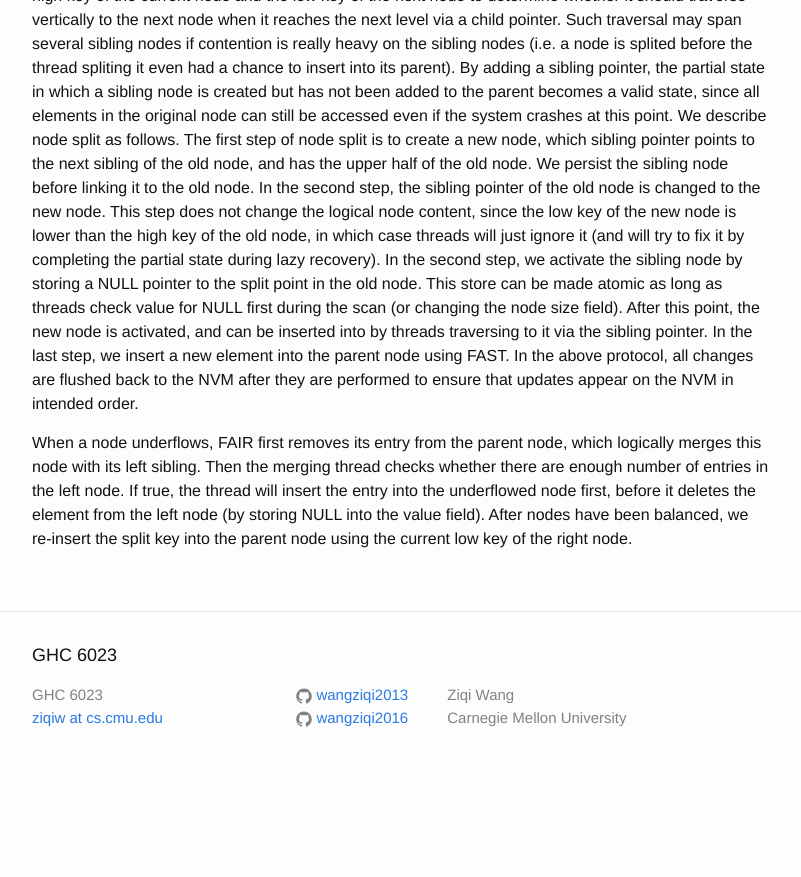
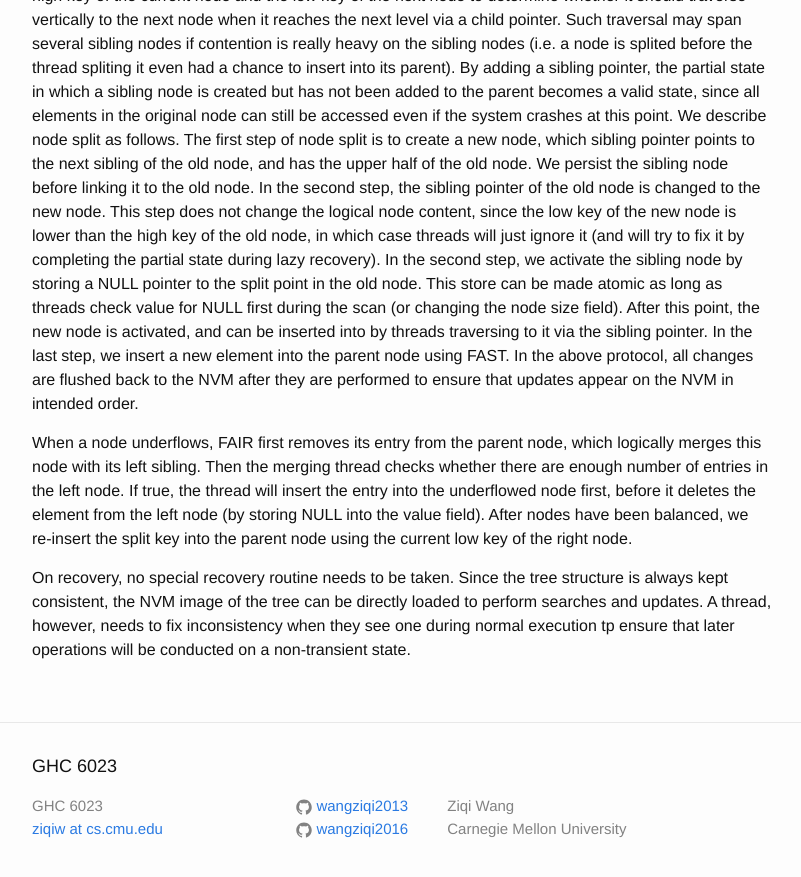
Before and after one commit to wangziqi2013/wangziqi2013.github.io, a Jekyll site: the page built from _posts/2019-11-21-fast-fair.markdown, in a window 1280 px wide and 900 px high, scrolled down 3229 px. Shown: the top 877 px of the window, without its empty margins (238-1039 px from the left). Built offline with Jekyll 4.4.1, drawn with Linux system fonts in a browser that asks for light colours; before the commit the page ends 4018 px from its top, so only the background shows below that.

Commit message:
Adding recovery

```diff
--- a/_posts/2019-11-21-fast-fair.markdown
+++ b/_posts/2019-11-21-fast-fair.markdown
@@ -137,3 +137,7 @@ sibling. Then the merging thread checks whether there are enough number of entri
 thread will insert the entry into the underflowed node first, before it deletes the element from the left node (by storing
 NULL into the value field). After nodes have been balanced, we re-insert the split key into the parent node using the
 current low key of the right node.
+
+On recovery, no special recovery routine needs to be taken. Since the tree structure is always kept consistent, the NVM
+image of the tree can be directly loaded to perform searches and updates. A thread, however, needs to fix inconsistency
+when they see one during normal execution tp ensure that later operations will be conducted on a non-transient state.
```
